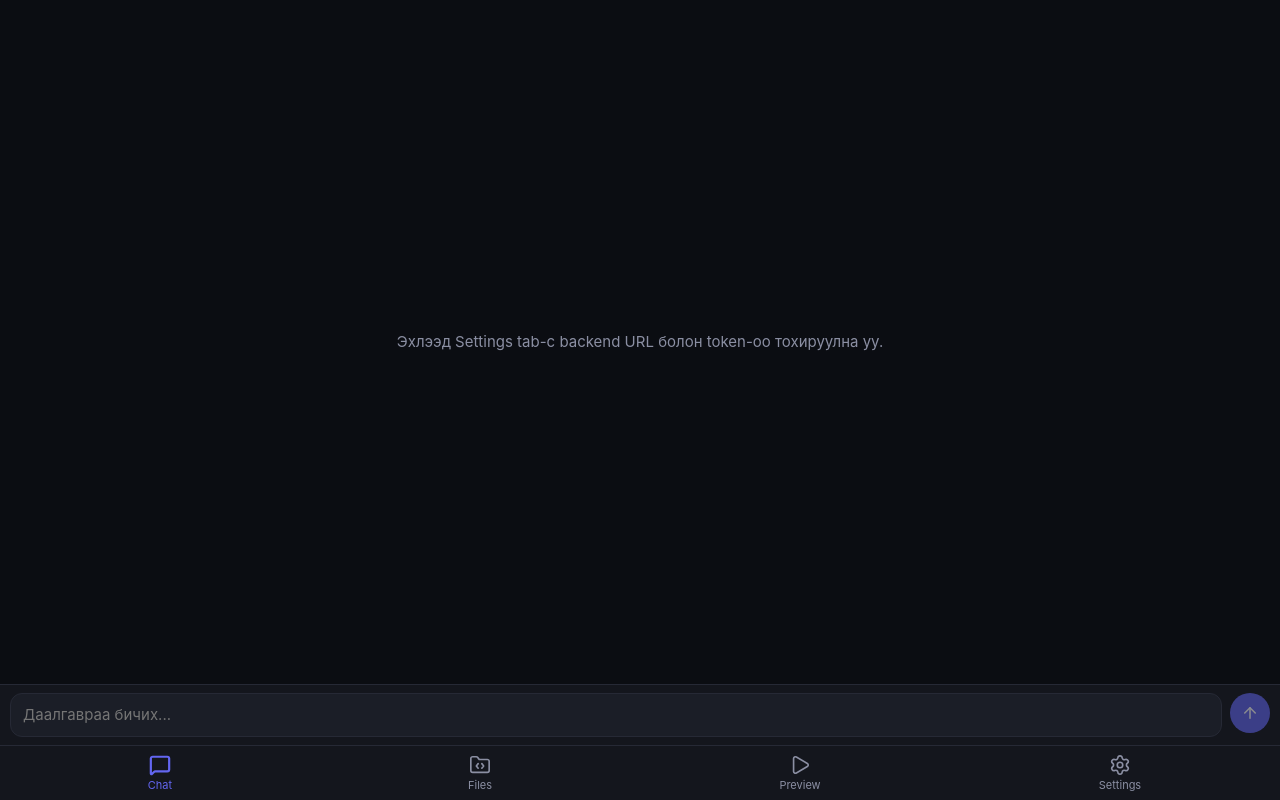
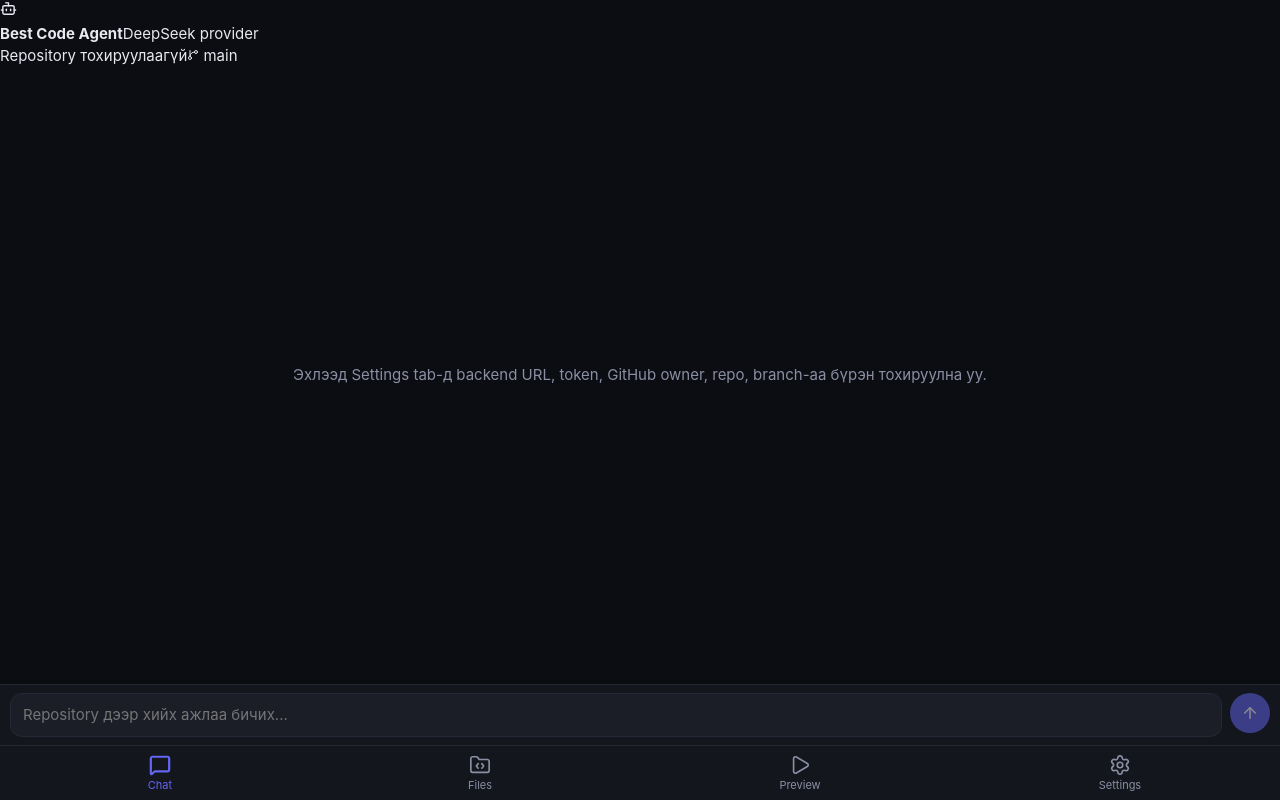
Before and after one commit to enkhbat194/best-code-ide, a React (Vite) app in the folder frontend/: page / in a window 1280 px wide. Built offline with nearby package versions, Linux system fonts and the light colour scheme; what @isomorphic-git/lightning-fs would draw is missing.

Commit message:
Show active agent repository and branch context

```diff
--- a/frontend/src/components/chat/ChatView.tsx
+++ b/frontend/src/components/chat/ChatView.tsx
@@ -1,5 +1,5 @@
 import { useEffect, useRef, useState } from 'react'
-import { ArrowUp } from 'lucide-react'
+import { ArrowUp, Bot, GitBranch } from 'lucide-react'
 import { useChatStore } from '../../store/chatStore'
 import { useSettingsStore } from '../../store/settingsStore'
 import { ToolCallCard } from './ToolCallCard'
@@ -7,7 +7,10 @@ import styles from './ChatView.module.css'
 
 export function ChatView() {
   const { messages, isSending, error, send } = useChatStore()
-  const configured = useSettingsStore((s) => s.isConfigured())
+  const configured = useSettingsStore((state) => state.isConfigured())
+  const owner = useSettingsStore((state) => state.owner)
+  const repo = useSettingsStore((state) => state.repo)
+  const branch = useSettingsStore((state) => state.branch)
   const [text, setText] = useState('')
   const scrollRef = useRef<HTMLDivElement>(null)
 
@@ -17,28 +20,42 @@ export function ChatView() {
 
   const submit = () => {
     if (!text.trim()) return
-    send(text)
+    void send(text)
     setText('')
   }
 
   return (
     <div className={styles.wrap}>
+      <header className={styles.agentHeader}>
+        <div className={styles.agentIdentity}>
+          <Bot size={17} />
+          <div>
+            <strong>Best Code Agent</strong>
+            <span>DeepSeek provider</span>
+          </div>
+        </div>
+        <div className={styles.repoContext}>
+          <span>{owner && repo ? `${owner}/${repo}` : 'Repository тохируулаагүй'}</span>
+          <span className={styles.branch}><GitBranch size={12} /> {branch || 'main'}</span>
+        </div>
+      </header>
+
       <div className={`${styles.messages} scroll-y`} ref={scrollRef}>
         {messages.length === 0 && (
           <div className={styles.empty}>
             {configured
-              ? 'Даалгавраа бичээрэй — жишээ нь "src/App.tsx-д товч нэмээд push хий".'
-              : 'Эхлээд Settings tab-с backend URL болон token-оо тохируулна уу.'}
+              ? 'Repository-г шалгах, код хайх, олон файл унших, working branch үүсгэх, засварлах, diff болон validation шалгах даалгавар өгнө үү.'
+              : 'Эхлээд Settings tab-д backend URL, token, GitHub owner, repo, branch-аа бүрэн тохируулна уу.'}
           </div>
         )}
-        {messages.map((m) => (
-          <div key={m.id} className={`${styles.bubbleRow} ${m.role === 'user' ? 'user' : 'assistant'}`}>
+        {messages.map((message) => (
+          <div key={message.id} className={`${styles.bubbleRow} ${message.role === 'user' ? 'user' : 'assistant'}`}>
             <div className={styles.bubble}>
-              {m.content || (isSending && m.role === 'assistant' ? '…' : '')}
-              {m.toolCalls && m.toolCalls.length > 0 && (
+              {message.content || (isSending && message.role === 'assistant' ? '…' : '')}
+              {message.toolCalls && message.toolCalls.length > 0 && (
                 <div className={styles.toolCalls}>
-                  {m.toolCalls.map((tc) => (
-                    <ToolCallCard key={tc.id} call={tc} />
+                  {message.toolCalls.map((toolCall) => (
+                    <ToolCallCard key={toolCall.id} call={toolCall} />
                   ))}
                 </div>
               )}
@@ -53,16 +70,16 @@ export function ChatView() {
         <textarea
           rows={1}
           value={text}
-          placeholder="Даалгавраа бичих..."
-          onChange={(e) => setText(e.target.value)}
-          onKeyDown={(e) => {
-            if (e.key === 'Enter' && !e.shiftKey) {
-              e.preventDefault()
+          placeholder="Repository дээр хийх ажлаа бичих..."
+          onChange={(event) => setText(event.target.value)}
+          onKeyDown={(event) => {
+            if (event.key === 'Enter' && !event.shiftKey) {
+              event.preventDefault()
               submit()
             }
           }}
         />
-        <button className={styles.sendBtn} onClick={submit} disabled={isSending || !text.trim()}>
+        <button className={styles.sendBtn} onClick={submit} disabled={isSending || !text.trim()} aria-label="Send">
           <ArrowUp size={18} />
         </button>
       </div>
```
